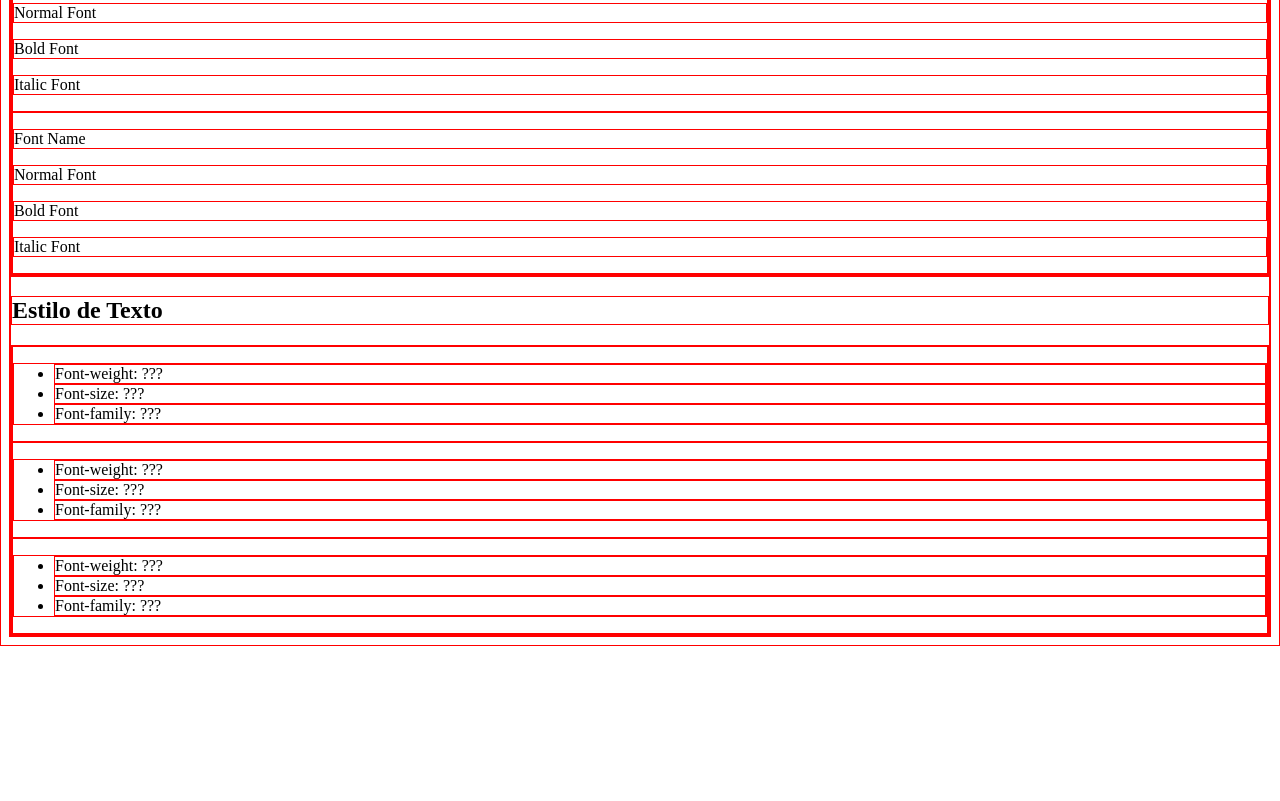
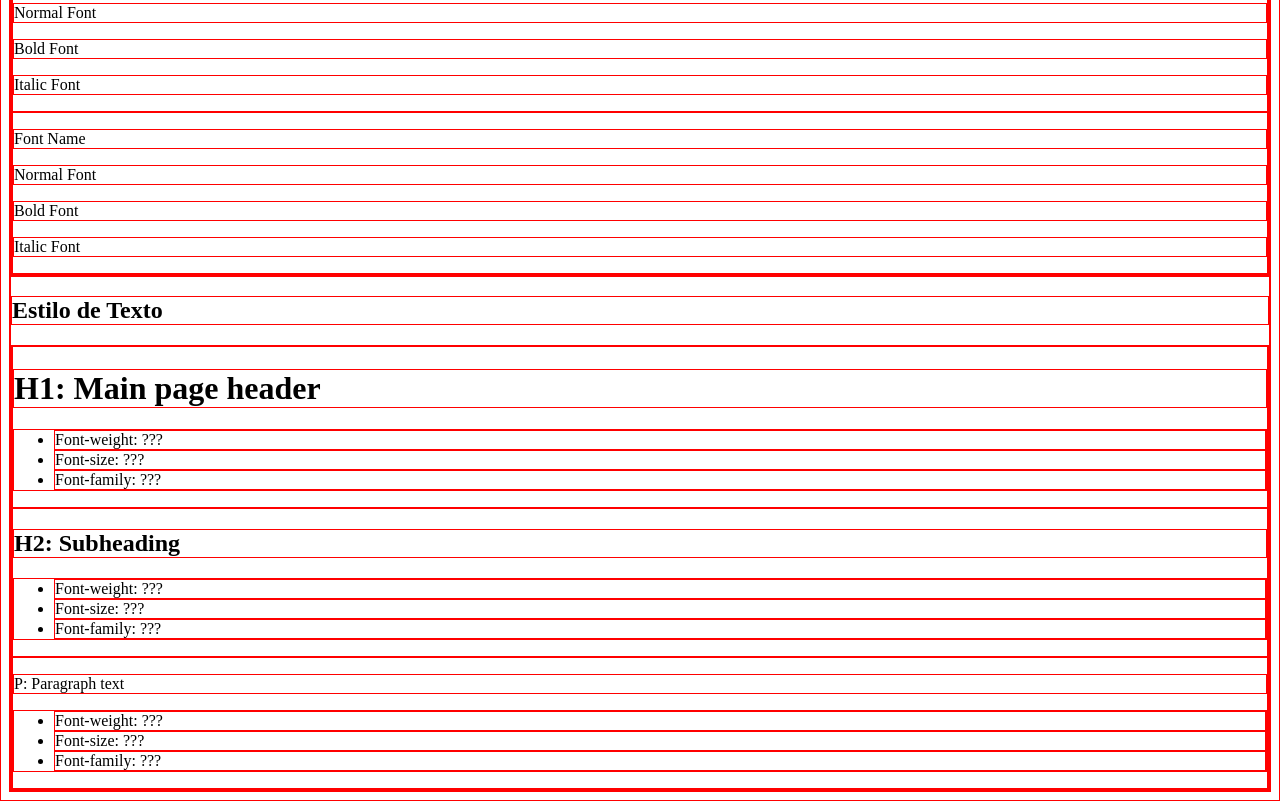
Before and after one commit to Droich/VS-CODE-Projects, a plain HTML site: page starting/index.html in a window 1280 px wide. Shown: the part 720-1521 px from the top of the page. Before the commit the page ends 1366 px from the top, so only its background shows below. Drawn offline with Linux system fonts and the light colour scheme.

Commit message:
done with html

```diff
--- a/starting/index.html
+++ b/starting/index.html
@@ -62,6 +62,7 @@
             <h2>Estilo de Texto</h2>
             <div class="Style">
                 <div class="H1">
+                    <h1>H1: Main page header</h1>
                     <ul>
                         <li>Font-weight: ???</li>
                         <li>Font-size: ???</li>
@@ -70,6 +71,7 @@
                 </div>
 
                 <div class="H2">
+                    <h2>H2: Subheading</h2>
                     <ul>
                         <li>Font-weight: ???</li>
                         <li>Font-size: ???</li>
@@ -78,6 +80,7 @@
                 </div>
 
                 <div class="p">
+                    <p>P: Paragraph text</p>
                     <ul>
                         <li>Font-weight: ???</li>
                         <li>Font-size: ???</li>
```
